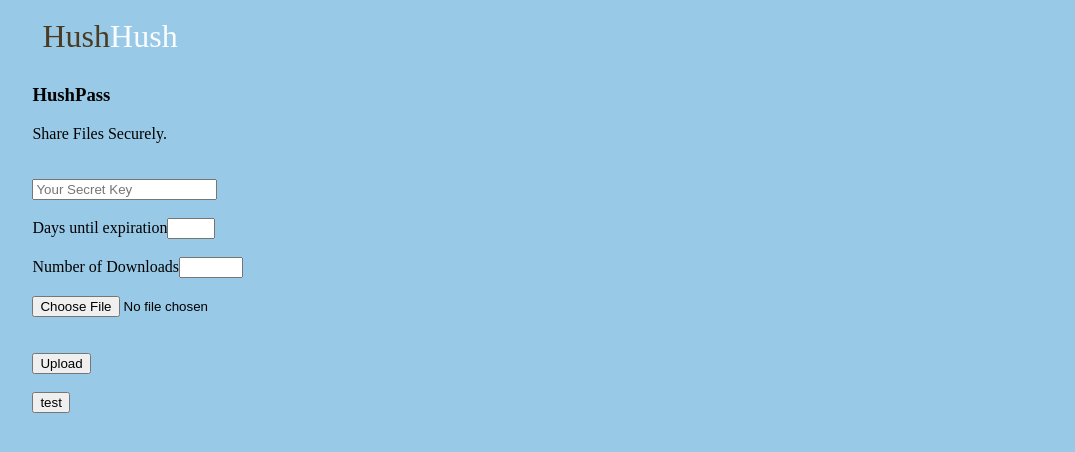
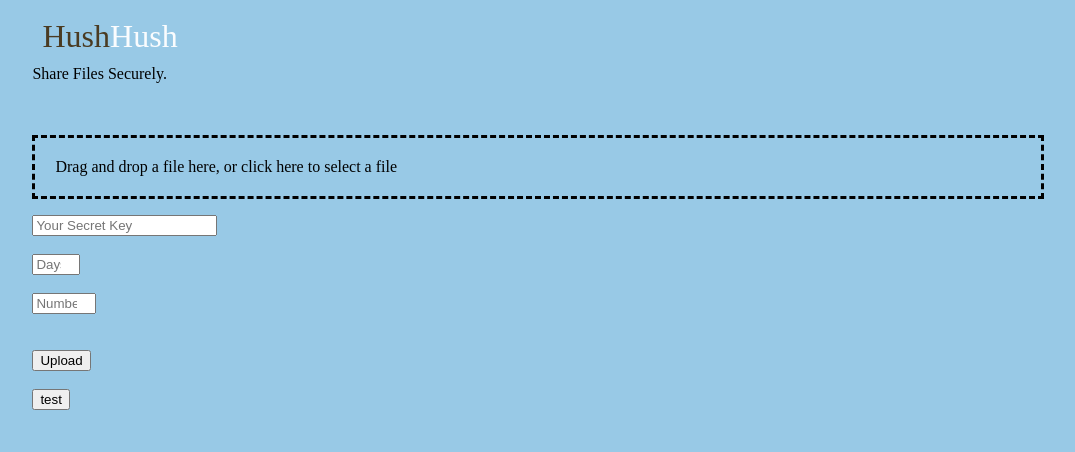
Before and after one commit to andrewpat24/hushpass, a React (Create React App) app in the folder client/: page / in a window 1280 px wide. Shown: the top 452 px of the page, without its empty margins (102-1177 px from the left). Built offline with nearby package versions, Linux system fonts and the light colour scheme; no server answers.

Commit message:
working dropzone replaces file upload input

```diff
--- a/client/package.json
+++ b/client/package.json
@@ -9,6 +9,7 @@
     "http-proxy-middleware": "^0.19.1",
     "react": "^16.8.3",
     "react-dom": "^16.8.3",
+    "react-dropzone": "^10.1.5",
     "react-redux": "^6.0.1",
     "react-router-dom": "^4.3.1",
     "react-scripts": "^2.1.7",
--- a/client/src/components/UploadForm.js
+++ b/client/src/components/UploadForm.js
@@ -1,5 +1,6 @@
 import React, { Component } from "react";
 import axios from "axios";
+import Dropzone from "react-dropzone";
 import Confirmation from "./Confirmation";
 
 class UploadForm extends Component {
@@ -22,6 +23,13 @@ class UploadForm extends Component {
     });
   };
 
+  async onDropZone(acceptedFiles) {
+    await this.setState({
+      selectedFile: acceptedFiles[0]
+    });
+    await console.log("file set:", this.state);
+  }
+
   onClickHandler = () => {
     if (!this.state.selectedFile) {
       this.setState({ error: "Please include a file" });
@@ -35,7 +43,12 @@ class UploadForm extends Component {
 
     const data = new FormData();
 
-    data.append("file", this.state.selectedFile, this.state.selectedFile.name);
+    data.append(
+      "file",
+      this.state.selectedFile[0],
+      this.state.selectedFile[0].name
+    );
+    data.append("file", this.state.selectedFile);
     data.append("key", document.getElementById("key").value);
     data.append(
       "downloads",
@@ -81,12 +94,32 @@ class UploadForm extends Component {
         {!this.state.fileId ? (
           <div id="body">
             <div>
-              <h1>HushPass</h1>
-              <span>Share Files Securely.</span>
+              <span> Share Files Securely. </span>
             </div>
             <br />
             <br />
             <form>
+              <Dropzone
+                onDrop={acceptedFiles => this.onDropZone(acceptedFiles)}
+              >
+                {({ getRootProps, getInputProps }) => (
+                  <section>
+                    <div {...getRootProps()}>
+                      <input {...getInputProps()} />
+                      {!this.state.selectedFile ? (
+                        <p className="dropzone">
+                          Drag and drop a file here, or click here to select a
+                          file
+                        </p>
+                      ) : (
+                        <p className="dropzone">
+                          File Set: {this.state.selectedFile.name}
+                        </p>
+                      )}
+                    </div>
+                  </section>
+                )}
+              </Dropzone>
               <input
                 type="text"
                 name="key"
@@ -96,8 +129,8 @@ class UploadForm extends Component {
               <br />
               <br />
               <label>
-                Days until expiration
                 <input
+                  placeholder="Days until expiration"
                   type="number"
                   min="1"
                   max="7"
@@ -108,8 +141,8 @@ class UploadForm extends Component {
               <br />
               <br />
               <label>
-                Number of Downloads
                 <input
+                  placeholder="Number of Downloads"
                   type="number"
                   min="1"
                   max="100"
@@ -119,17 +152,16 @@ class UploadForm extends Component {
               </label>
               <br />
               <br />
-              <input
+              {/* <input
                 type="file"
                 name="file"
                 className="form-control"
                 onChange={this.onChangeHandler}
               />
               <br />
-              <br />
+              <br /> */}
               <label>
-                <font color="#ff0000">{this.state.error}</font>
-                <br />
+                <font color="#ff0000"> {this.state.error} </font> <br />
                 <button
                   type="button"
                   className="btn"
--- a/client/src/styles/base.css
+++ b/client/src/styles/base.css
@@ -1,4 +1,5 @@
 /* GLOBAL STYLE ATTRIBUTES */
+
 body {
     background-color: #98c9e6;
 }
@@ -11,7 +12,9 @@ link {
     padding: 0% 10% 0% 10%;
 }
 
+
 /* GLOBAL FLEX ATTRIBUTES */
+
 .left {
     display: flex;
     justify-content: flex-start;
@@ -32,7 +35,9 @@ link {
     padding-right: 10%;
 }
 
+
 /* COLORS */
+
 .brand-dark {
     color: #4a3b22;
 }
@@ -40,3 +45,8 @@ link {
 .brand-white {
     color: #fafcfe;
 }
+
+.dropzone {
+    border: dashed 3px black;
+    padding: 20px;
+}
--- /dev/null
+++ b/client/src/styles/components/UploadForm.css
@@ -0,0 +1,7 @@
+.header {
+    text-align: center;
+}
+
+.dropzone {
+    border: dotted 3px black;
+}
```
Also changed, not shown: client/src/styles/components/landing.css (line endings or trailing spaces). Lines whose indentation alone changed are shown as unchanged.
